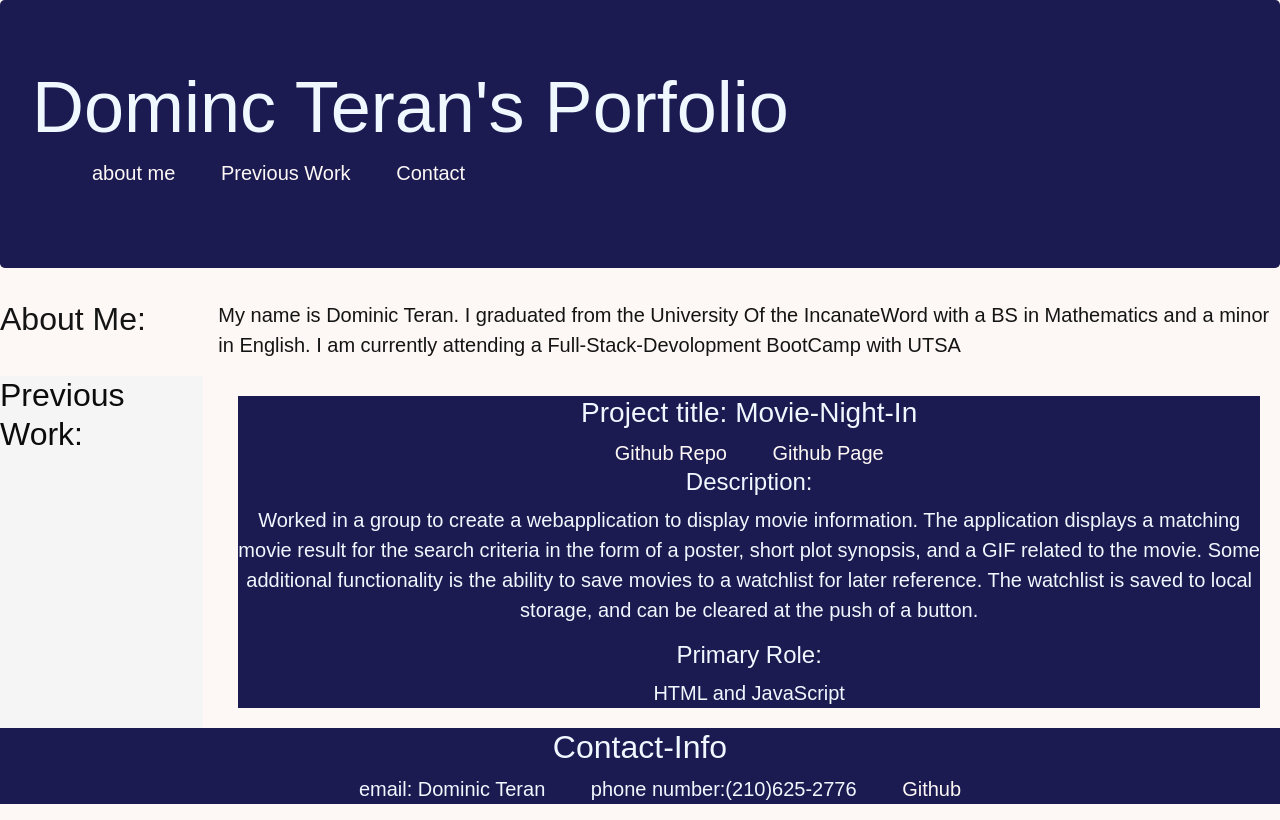
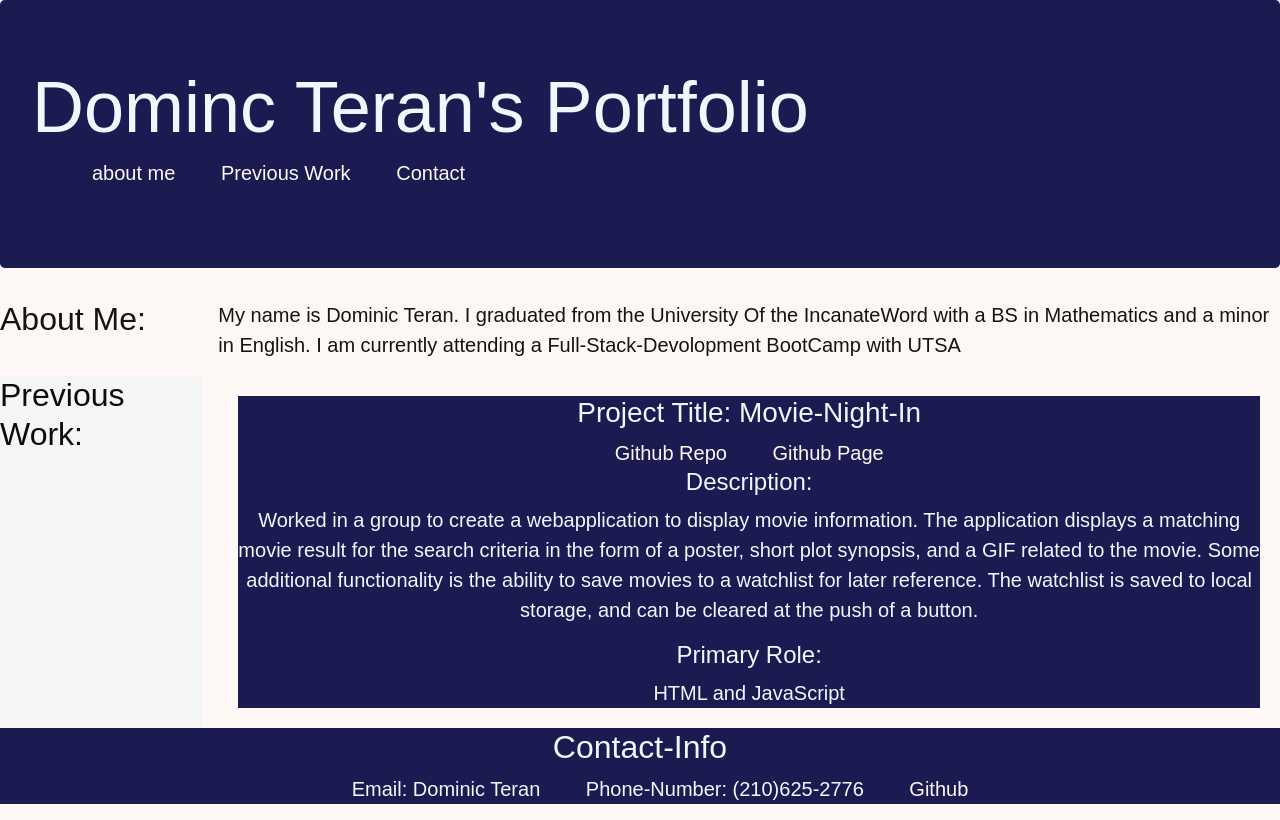
Before and after one commit to Dom231/Portfolio, a plain HTML site: page index.html in a window 1280 px wide. Drawn offline with nearby package versions, Linux system fonts and the light colour scheme.

Commit message:
type-O fix

```diff
--- a/index.html
+++ b/index.html
@@ -24,7 +24,7 @@
 
   <body>
     <header class="jumbotron">
-      <h1 class="display-3">Dominc Teran's Porfolio</h1>
+      <h1 class="display-3">Dominc Teran's Portfolio</h1>
       <nav class = "nav">
         <ul>
             <li> <a href="#about">about me</a></li>
@@ -50,7 +50,7 @@
     <div class ="col-10 w-100">
         <div class="movN row ">
             <div>
-                <h3>Project title: Movie-Night-In</h3>
+                <h3>Project Title: Movie-Night-In</h3>
                 <li><a href="https://github.com/Carter-Schmitz/Movie-Night-In.git">Github Repo</a></li>
                 <li><a href="https://carter-schmitz.github.io/Movie-Night-In/">Github Page</a></li>
                 <h4>Description:</h4>
@@ -72,8 +72,8 @@
     <footer id = "contact" class="contact">
         <h2>Contact-Info</h2>
         <ul>
-        <li>email: Dominic Teran</li>
-        <li>phone number:(210)625-2776</li>
+        <li>Email: Dominic Teran</li>
+        <li>Phone-Number: (210)625-2776</li>
         <li><a href="https://github.com/Dom231">Github</a></li>
         </ul>
       </footer>
```
